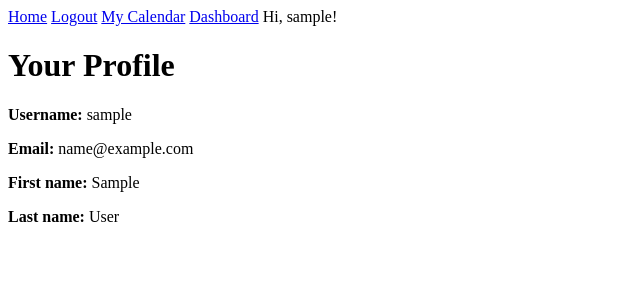
After one commit to MAtikx100/PortalPracownika, a Django app: page /profile/ in a window 1280 px wide. The commit adds this page. Shown: the top 300 px of the page, without its empty margins (0-640 px from the left). Run offline with Django 5.2, Linux system fonts and the light colour scheme; the visitor is signed in with stand-in values (Sample User, id 1).

Commit message:
Added Profile tab, option to delete events.

```diff
--- a/templates/day.html
+++ b/templates/day.html
@@ -42,6 +42,9 @@
                     {% if event.title %}<p>{{ event.title }}</p>{% endif %}
                     <p>({{ event.start_time|time:"H:i" }} - {{ event.end_time|time:"H:i" }})</p>
                     {% if event.description %}<p>{{ event.description }}</p>{% endif %}
+                    {% if user == target_user %}
+                        <a href="{% url 'delete_event' event.id %}">Delete</a>
+                    {% endif %}
                 </div>
             {% empty %}
                 <p>No events scheduled.</p>
--- a/templates/index.html
+++ b/templates/index.html
@@ -9,6 +9,7 @@
         <a href="{% url 'index' %}">Home</a>
         {% if user.is_authenticated %}
             <a href="{% url 'logout' %}">Logout</a>
+            <a href="{% url 'profile' %}">My Profile</a>
             <a href="{% url 'calendar' %}">My Calendar</a>
             {% if perms.webpage.view_event %}
             <a href="{% url 'dashboard' %}">Dashboard</a>
--- /dev/null
+++ b/templates/profile.html
@@ -0,0 +1,28 @@
+<!DOCTYPE html>
+<html lang="en">
+<head>
+    <meta charset="UTF-8">
+    <title>Profile</title>
+</head>
+<body>
+    <nav>
+        <a href="{% url 'index' %}">Home</a>
+        {% if user.is_authenticated %}
+            <a href="{% url 'logout' %}">Logout</a>
+            <a href="{% url 'calendar' %}">My Calendar</a>
+            {% if perms.webpage.view_event %}
+            <a href="{% url 'dashboard' %}">Dashboard</a>
+            {% endif %}
+            <span>Hi, {{ user.username }}!</span>
+        {% else %}
+            <a href="{% url 'login' %}">Login</a>
+            <a href="{% url 'register' %}">Register</a>
+        {% endif %}
+    </nav>
+    <h1>Your Profile</h1>
+    <p><strong>Username:</strong> {{ user.username }}</p>
+    <p><strong>Email:</strong> {{ user.email }}</p>
+    <p><strong>First name:</strong> {{ user.first_name }}</p>
+    <p><strong>Last name:</strong> {{ user.last_name }}</p>
+</body>
+</html>
--- a/webpage/urls.py
+++ b/webpage/urls.py
@@ -10,7 +10,9 @@ urlpatterns = [
     path('calendar/<int:year>/<int:month>/', views.calendar_view, name='calendar_nav'),
     path('calendar/<int:year>/<int:month>/<int:day>/', views.day_view, name='day_view'),
     path('calendar/<int:year>/<int:month>/<int:day>/add/', views.add_event_view, name='add_event'),
+    path('event/delete/<int:event_id>/', views.delete_event_view, name='delete_event'),
     path('dashboard/', views.dashboard_view, name='dashboard'),
+    path('profile/', views.profile_view, name='profile'),
     path('calendar/<str:username>/', views.calendar_view, name='calendar_user'),
     path('calendar/<str:username>/<int:year>/<int:month>/', views.calendar_view, name='calendar_nav_user'),
     path('calendar/<str:username>/<int:year>/<int:month>/<int:day>/', views.day_view, name='day_view_user'),
--- a/webpage/views.py
+++ b/webpage/views.py
@@ -178,7 +178,22 @@ def add_event_view(request, year, month, day):
     return render(request, 'add_event.html', {'form': form, 'day': day_obj})
 
 @login_required
+def delete_event_view(request, event_id):
+    event = get_object_or_404(Event, id=event_id)
+    if request.user == event.user:
+        day_date = event.day.date
+        event.delete()
+        return redirect('day_view', year=day_date.year, month=day_date.month, day=day_date.day)
+    else:
+        # Optionally, add a message for unauthorized attempts
+        return redirect('index')
+
+@login_required
 @permission_required('webpage.view_event', raise_exception=True)
 def dashboard_view(request):
     employees = User.objects.all().order_by('username')
     return render(request, 'dashboard.html', {'employees': employees})
+
+@login_required
+def profile_view(request):
+    return render(request, 'profile.html', {'user': request.user})
```
